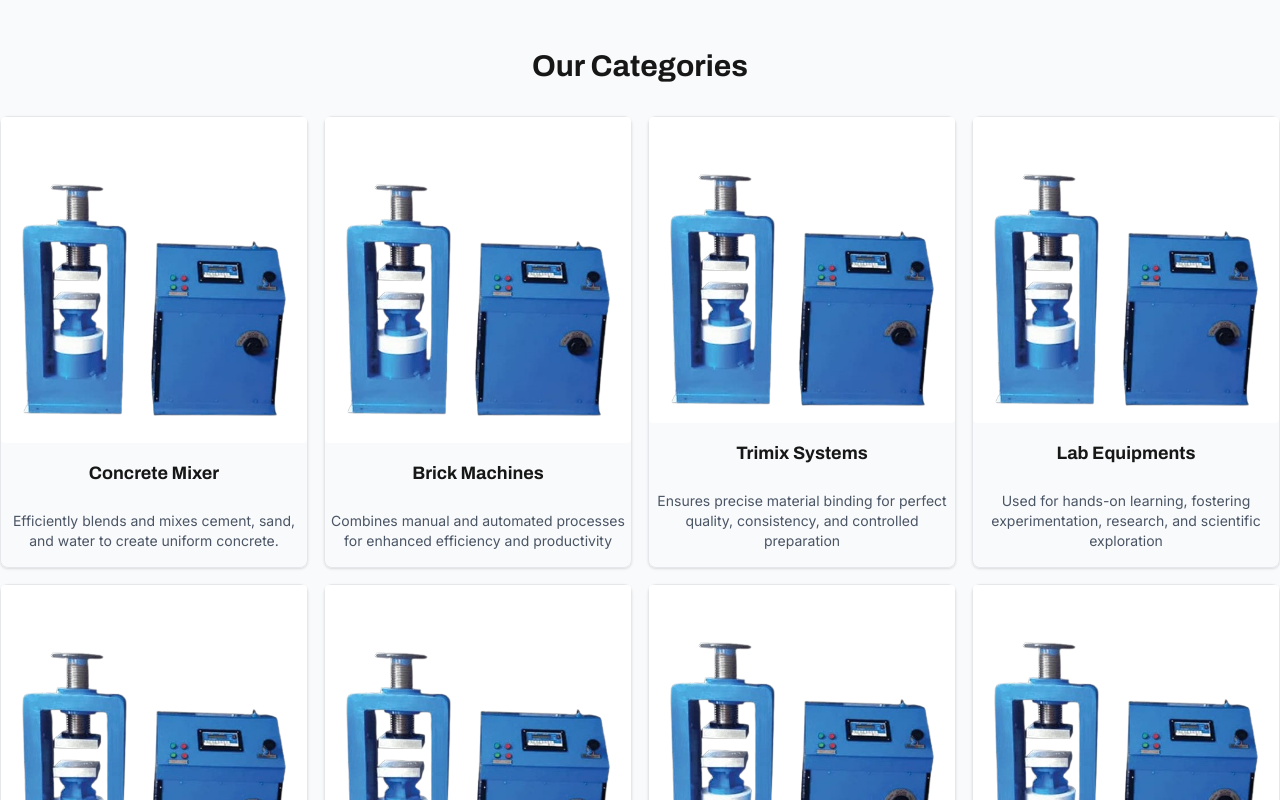
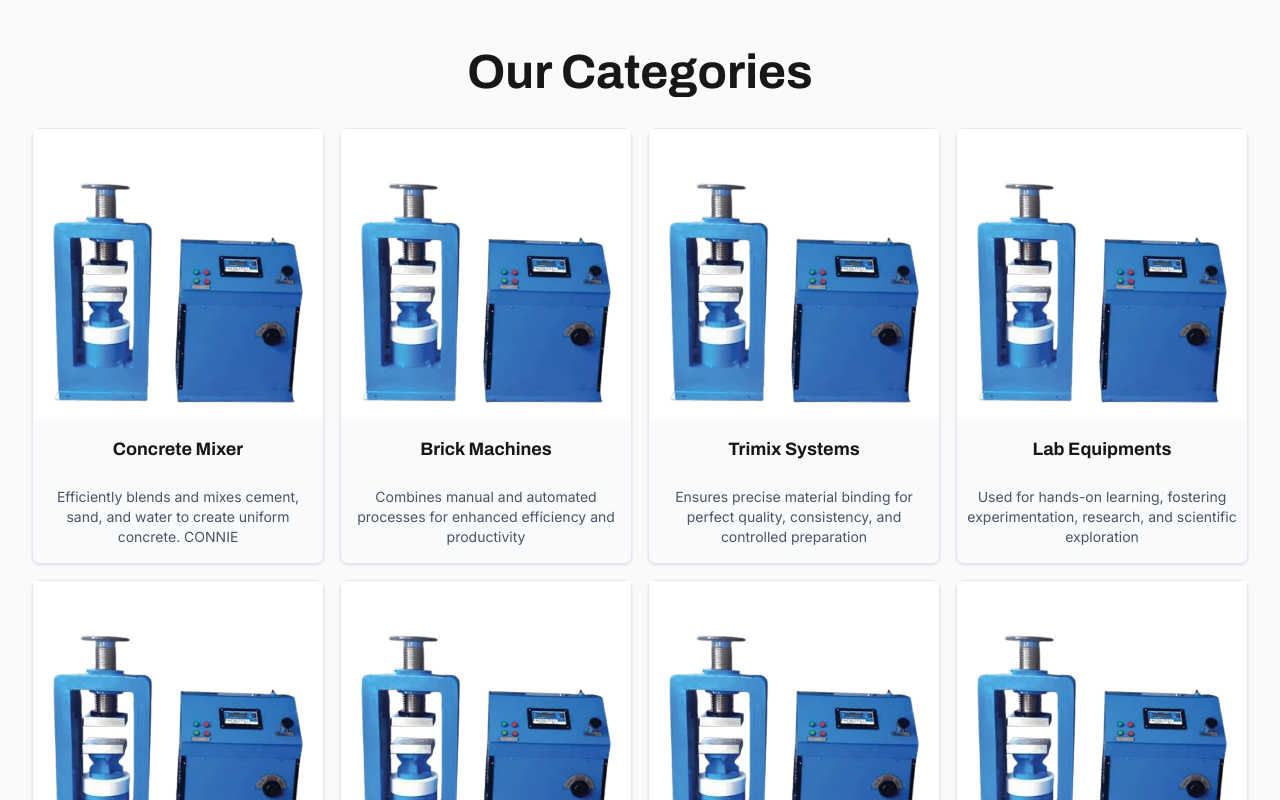
Before and after one commit to laladwesh/lotus-prod-web, a Next.js app: page / in a window 1280 px wide. Shown: the top 800 px of the page. Built offline with nearby package versions, Linux system fonts and the light colour scheme.

Commit message:
some working _components

```diff
--- a/pages/_components/Card.js
+++ b/pages/_components/Card.js
@@ -1,7 +1,13 @@
 "use client";
 import React from "react";
 import { Archivo, Inter } from "next/font/google";
-import { Carousel, CarouselContent, CarouselItem, CarouselNext, CarouselPrevious } from "@/components/ui/carousel";
+import {
+  Carousel,
+  CarouselContent,
+  CarouselItem,
+  CarouselNext,
+  CarouselPrevious,
+} from "@/components/ui/carousel";
 import Autoplay from "embla-carousel-autoplay";
 
 // 1) Declare your fonts
@@ -23,40 +29,35 @@ function CategoryCard({ title, description }) {
     <div className="bg-gray border border-gray-200 rounded-md shadow-sm flex flex-col items-center text-center">
       {/* Placeholder for image */}
       <div className="w-full h-full bg-white mb-4 flex items-center justify-center rounded">
-        {/* <Carousel>
-          <img src="cat1.jpg" className="h-full" alt="" />
-          <img src="cat2.jpg" className="h-full" alt="" />
-          <img src="cat3.jpg" className="h-full" alt="" />
-        </Carousel>
-         */}
         <Carousel
           plugins={[
             Autoplay({
               delay: 2000,
             }),
-        ]}>
+          ]}
+        >
           <CarouselContent>
-    <CarouselItem> <img src="cat1.png" className="h-full" alt="" /></CarouselItem>
-    <CarouselItem> <img src="cat2.png" className="h-full" alt="" /></CarouselItem>
-    <CarouselItem> <img src="cat3.png" className="h-full" alt="" /></CarouselItem>
+            <CarouselItem>
+              {" "}
+              <img src="cat1.png" className="h-full" alt="" />
+            </CarouselItem>
+            <CarouselItem>
+              {" "}
+              <img src="cat2.png" className="h-full" alt="" />
+            </CarouselItem>
+            <CarouselItem>
+              {" "}
+              <img src="cat3.png" className="h-full" alt="" />
+            </CarouselItem>
           </CarouselContent>
         </Carousel>
-
       </div>
 
       {/* Card Title: Archivo */}
-      <h3
-        className="font-bold text-lg mb-2"
-        style={{ fontFamily: "var(--font-archivo)" }}
-      >
-        {title}
-      </h3>
+      <h3 className="font-bold text-lg mb-2 heading">{title}</h3>
 
       {/* Card Description: Inter */}
-      <p
-        className="text-sm text-gray-600 py-4"
-        style={{ fontFamily: "var(--font-inter)" }}
-      >
+      <p className="text-sm text-gray-600 py-4 px-2 description">
         {description}
       </p>
     </div>
@@ -69,7 +70,7 @@ export default function CategoriesSection() {
     {
       title: "Concrete Mixer",
       description:
-        "Efficiently blends and mixes cement, sand, and water to create uniform concrete.",
+        "Efficiently blends and mixes cement, sand, and water to create uniform concrete. CONNIE",
     },
     {
       title: "Brick Machines",
@@ -89,7 +90,7 @@ export default function CategoriesSection() {
     {
       title: "Concrete Mixer",
       description:
-        "Efficiently blends and mixes cement, sand, and water to create uniform concrete.",
+        "Efficiently blends and mixes cement, sand, and water to create uniform concrete. CONNIE",
     },
     {
       title: "Brick Machines",
@@ -109,27 +110,23 @@ export default function CategoriesSection() {
     {
       title: "Concrete Mixer",
       description:
-        "Efficiently blends and mixes cement, sand, and water to create uniform concrete.",
+        "Efficiently blends and mixes cement, sand, and water to create uniform concrete. CONNIE",
     },
   ];
 
   return (
     <section
       // 4) Attach both fonts as CSS variables on the wrapper
-      className={`py-12 bg-gray-50 ${archivo.variable} ${inter.variable}`}
+      className={`py-12 heading bg-gray-50 ${archivo.variable} ${inter.variable}`}
       // By default, let the section's text use Archivo
-      style={{ fontFamily: "var(--font-archivo)" }}
     >
       {/* Section Heading: Archivo */}
-      <h2
-        className="text-3xl font-bold text-center mb-8"
-        style={{ fontFamily: "var(--font-archivo)" }}
-      >
+      <h2 className="text-5xl font-bold text-center mb-8 heading">
         Our Categories
       </h2>
 
       {/* Cards Grid */}
-      <div className="max-w-7xl mx-auto grid grid-cols-1 sm:grid-cols-2 md:grid-cols-4 gap-4">
+      <div className="max-w-7xl px-8 mx-auto grid grid-cols-1 sm:grid-cols-2 md:grid-cols-4 gap-4">
         {categories.map((cat, idx) => (
           <CategoryCard
             key={idx}
```
Lines whose indentation alone changed are shown as unchanged.
